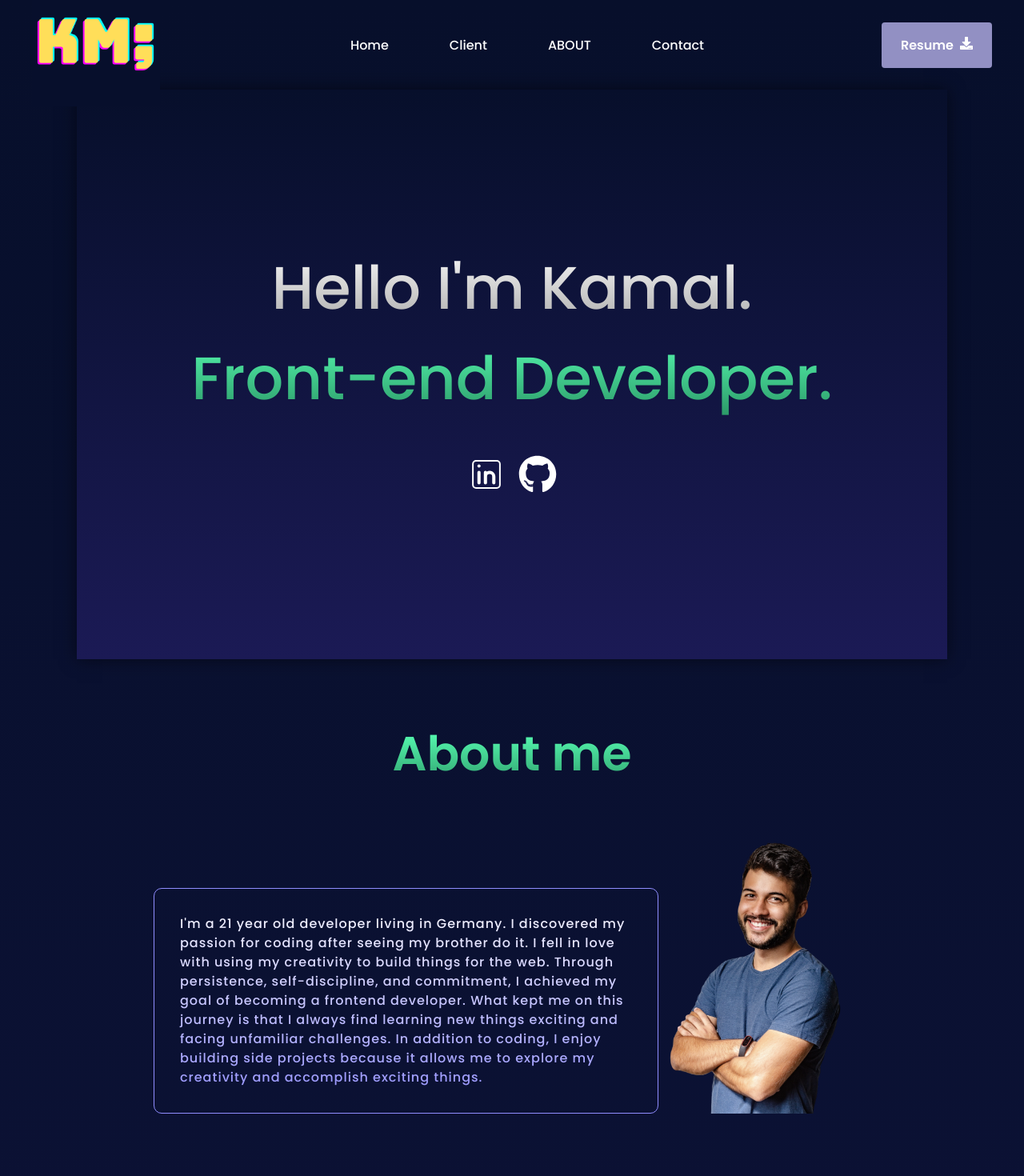
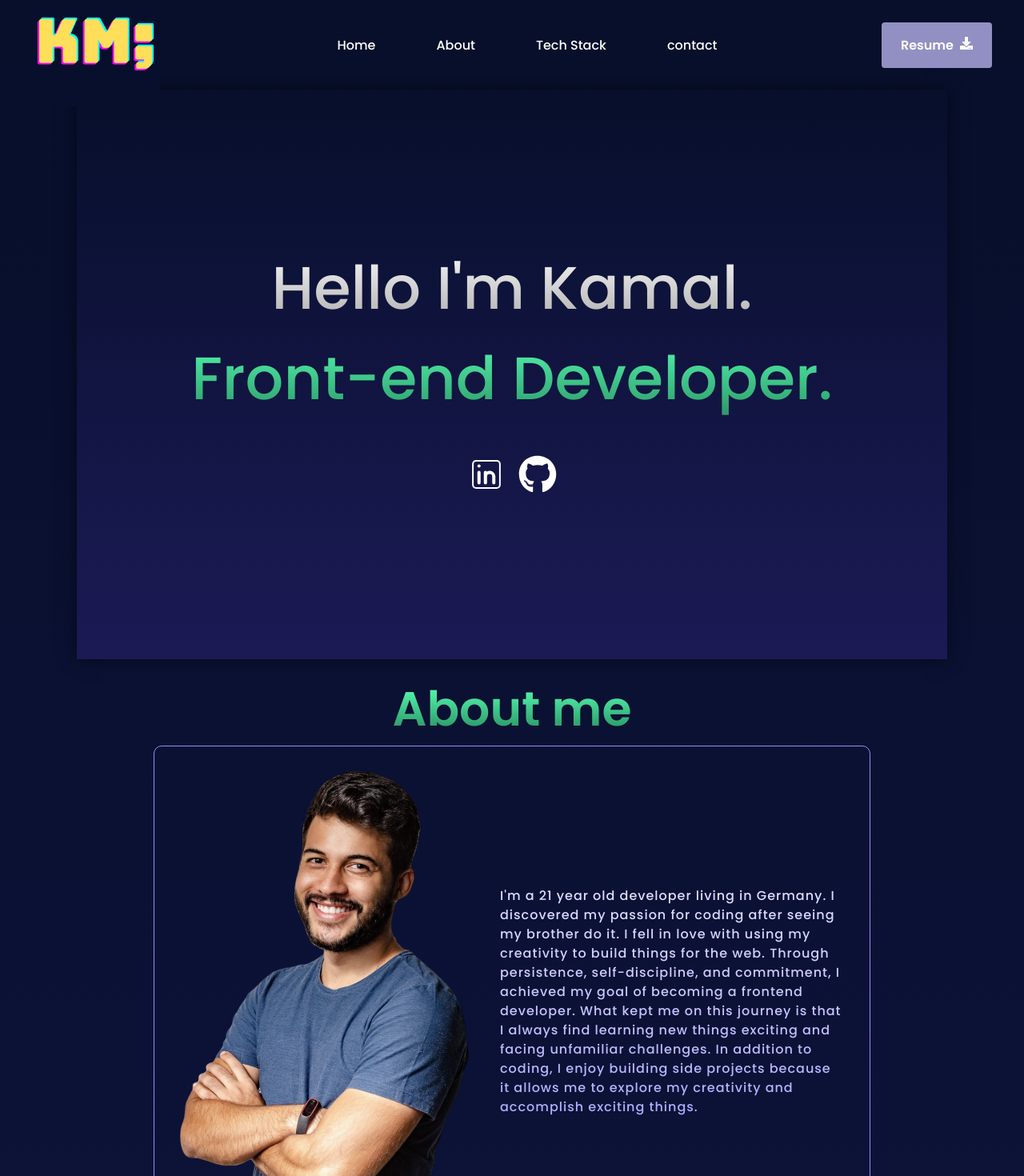
Before and after one commit to kaksioua/portfolio-app, a React (Vite) app: page / in a window 1280 px wide. Shown: the top 1470 px of the page at 80% size. Built offline with nearby package versions, Linux system fonts and the light colour scheme.

Commit message:
porfolio update

```diff
--- a/src/App.jsx
+++ b/src/App.jsx
@@ -14,10 +14,10 @@ function App() {
       <Intro />
       <About />
       <Techstack />
-      <Experience />
+      {/* <Experience /> */}
       <Project />
       {/* <Skill /> */}
-      <Works />
+      {/* <Works /> */}
       <Contact />
       <Footer />
     </>
--- a/src/componenets/about/About.jsx
+++ b/src/componenets/about/About.jsx
@@ -10,6 +10,8 @@ const About = () => {
       <div className="about-container">
         <div className="itro-content">
           <p className="introPara">
+            {' '}
+            <img src={aboutimg} alt="" />
             I'm a 21 year old developer living in Germany. I discovered my
             passion for coding after seeing my brother do it. I fell in love
             with using my creativity to build things for the web. Through
@@ -20,7 +22,6 @@ const About = () => {
             because it allows me to explore my creativity and accomplish
             exciting things.
           </p>{' '}
-          <img src={aboutimg} alt="" />
         </div>
         {/* <div className="about-img"></div> */}
       </div>
--- a/src/componenets/about/aboutest.css
+++ b/src/componenets/about/aboutest.css
@@ -1,11 +1,13 @@
 #about {
-  /* height: calc(100vh - 5rem); */
-  height: 100vh;
+  height: calc(100vh + 5rem);
+  /* height: 100vh; */
   width: 100vw;
   max-width: 70vw;
   margin: 0 auto;
   display: flex;
   flex-direction: column;
+  justify-content: baseline;
+  align-items: center;
 }
 .title-container h1 {
   text-align: center;
@@ -16,20 +18,26 @@
   font-size: 3.75rem;
   font-weight: 700;
   line-height: 1;
-  height: 5rem;
+  margin-bottom: 1rem;
+  margin-top: 2rem;
+  /* height: 5rem; */
 }
 .itro-content {
   display: flex;
 
   justify-content: center;
 }
-.itro-content img {
-  height: 25rem;
+
+.introPara img {
+  align-self: flex-end;
+  height: 85vh;
   width: 25rem;
   object-fit: cover;
-  align-self: flex-start;
 }
 .itro-content p {
+  height: 80vh;
+  display: flex;
+  align-items: center;
   padding: 2rem;
   align-self: flex-end;
   font-size: 16px;
--- a/src/componenets/contact/Contact.jsx
+++ b/src/componenets/contact/Contact.jsx
@@ -39,6 +39,7 @@ const Contact = () => {
 function Contactme() {
   return (
     <div id="contact">
+      <div className="contact">
         <h1 className="contactpagetitle">Contact Me</h1>
         <span className="contactdesc">
           please fill ou the form below to contact me
@@ -63,6 +64,7 @@ function Contactme() {
           </div>
         </form>
       </div>
+    </div>
   )
 }
 export default Contact
--- a/src/componenets/intro/intro.css
+++ b/src/componenets/intro/intro.css
@@ -16,9 +16,7 @@
   overflow-x: hidden;
 } */
 #intro {
-  height: calc(
-    100vh - 5.5rem
-  ); /* Adjust the height to leave space for the header/footer */
+  height: calc(100vh - 5.5rem);
   display: grid;
   grid-template-rows: 1fr;
   max-width: 85vw;
@@ -30,6 +28,7 @@
   background: linear-gradient(to bottom, #070f2b, #1b1a55);
   box-shadow: 0 0 20px rgba(0, 0, 0, 0.5);
   z-index: -1;
+  margin-bottom: 0;
   background-blend-mode: multiply;
   overflow-x: hidden;
 }
--- a/src/componenets/navBar/NavBar.jsx
+++ b/src/componenets/navBar/NavBar.jsx
@@ -56,19 +56,6 @@ const Navbar = () => {
         <li>
           <Link
             activeClass="active"
-            to="clients"
-            spy={true}
-            smooth={true}
-            offset={-100}
-            duration={500}
-            className="desktopMenuItem"
-          >
-            Client
-          </Link>
-        </li>
-        <li>
-          <Link
-            activeClass="active"
             to="about"
             spy={true}
             smooth={true}
@@ -76,7 +63,20 @@ const Navbar = () => {
             duration={500}
             className="desktopMenuItem"
           >
-            ABOUT
+            About
+          </Link>
+        </li>
+        <li>
+          <Link
+            activeClass="active"
+            to="teck-stack"
+            spy={true}
+            smooth={true}
+            offset={-100}
+            duration={500}
+            className="desktopMenuItem"
+          >
+            Tech Stack
           </Link>
         </li>
         <li>
@@ -89,7 +89,7 @@ const Navbar = () => {
             duration={500}
             className="desktopMenuItem"
           >
-            Contact
+            contact
           </Link>
         </li>
       </ul>
--- a/src/componenets/navBar/Navbar.css
+++ b/src/componenets/navBar/Navbar.css
@@ -1,8 +1,8 @@
 .navbar {
   height: 10px;
   width: fit-content;
-  margin: 2rem auto 2rem;
-  padding: 1rem 2rem;
+  margin: 0 auto;
+  /* padding: 1rem 2rem;   */
   /* max-width: 75rem; */
   max-width: 80%;
   display: flex;
--- a/src/componenets/navBar/navbarstyl.css
+++ b/src/componenets/navBar/navbarstyl.css
@@ -43,7 +43,7 @@ ul li:hover {
   color: #e1fbd6;
   background: rgba(33, 33, 47, 0.45);
 }
-.desktopMenu .scrolled {
+.desktopMenu.scrolled {
   transition: all 0.7s ease;
   position: fixed;
   right: 0;
--- a/src/componenets/project/Project.jsx
+++ b/src/componenets/project/Project.jsx
@@ -1,6 +1,9 @@
 import React from 'react'
 import './project.css'
 import project1 from '../../assets/portfolio-1.png'
+import git from '../../assets/icon/gitgit.png'
+import crudapp from '../../assets/crud-app.png'
+import edupage from '../../assets/edu.jpg'
 const Project = () => {
   return (
     <section id="project">
@@ -9,17 +12,17 @@ const Project = () => {
         <div className="projects">
           <div className="project">
             <div className="project-img">
-              <img src={project1} alt="" />
+              <img src={crudapp} alt="" />
             </div>
             <div className="project-content">
               <h3>2</h3>
               <h1 className="project-title">React js Crud-App</h1>
               <p className="project-desc">
-                Lorem ipsum dolor sit, amet consectetur adipisicing elit.
-                Dignissimos harum in incidunt error laudantium asperiores
-                aperiam nostrum totam blanditiis quos?
+                CRUD application equipped with an intuitive admin login feature.
+                Seamlessly navigate through employee data with the ability to
+                add, delete, and modify every aspect of employment records.
               </p>
-              <span>github icon</span>
+
               <div className="workd-button">
                 <button>
                   <a href="">
@@ -27,8 +30,11 @@ const Project = () => {
                   </a>
                 </button>
                 <button>
-                  <a href="">
-                    <span>github repo</span>
+                  <a href="https://github.com/kaksioua/crudapp">
+                    <span>
+                      <img src={git} alt="" />
+                      github repo
+                    </span>
                   </a>
                 </button>
               </div>
@@ -37,13 +43,11 @@ const Project = () => {
           <div className="project">
             <div className="project-content">
               <h3>2</h3>
-              <h1 className="project-title">React js Crud-App</h1>
+              <h1 className="project-title">Multi-Page Educational Website</h1>
               <p className="project-desc">
-                Lorem ipsum dolor sit, amet consectetur adipisicing elit.
-                Dignissimos harum in incidunt error laudantium asperiores
-                aperiam nostrum totam blanditiis quos?
+                fully responsive multi-page educational school website using
+                HTML, CSS and javascript.
               </p>
-              <span>github icon</span>
               <div className="workd-button">
                 <button>
                   <a href="">
@@ -51,14 +55,14 @@ const Project = () => {
                   </a>
                 </button>
                 <button>
-                  <a href="">
+                  <a href="https://github.com/kaksioua/edu-landingpage">
                     <span>github repo</span>
                   </a>
                 </button>
               </div>
-            </div>
+            </div>{' '}
             <div className="project-img">
-              <img src={project1} alt="" />
+              <img src={edupage} alt="" />
             </div>
           </div>
           <div className="project">
@@ -73,7 +77,7 @@ const Project = () => {
                 Dignissimos harum in incidunt error laudantium asperiores
                 aperiam nostrum totam blanditiis quos?
               </p>
-              <span>github icon</span>
+
               <div className="workd-button">
                 <button className="btn">
                   <a href="">
--- a/src/componenets/project/project.css
+++ b/src/componenets/project/project.css
@@ -1,7 +1,8 @@
 #project {
   height: 100%;
-  width: 100vw;
+  /* width: 100vw; */
   background: #070f2b;
+  /* margin: 0 auto; */
 }
 .project_container {
   max-width: 80vw;
@@ -30,9 +31,11 @@
   padding-bottom: 1.25rem;
 }
 .project {
-  display: grid;
+  /* display: grid;
   grid-template-columns: repeat(2, 1fr);
-  place-items: center;
+  place-items: center; */
+  display: flex;
+  flex-direction: row;
   text-align: left;
   background: #2a2a32;
   border-radius: 0.875rem;
@@ -70,7 +73,7 @@
 }
 
 .project-desc {
-  margin-bottom: 3rem;
+  margin-bottom: 2rem;
 }
 .workd-button {
   margin-top: 1rem;
@@ -80,6 +83,7 @@
   justify-content: start;
   color: white;
   gap: 10px;
+  margin-bottom: 3rem;
 }
 .workd-button button {
   padding: 0.56rem 1rem;
@@ -92,3 +96,53 @@
   text-transform: capitalize;
   font-size: 1rem;
 }
+
+@media screen and (min-width: 768px) and (max-width: 1024px) {
+  .projects {
+    margin-top: 2rem;
+    margin-bottom: 2rem;
+  }
+  .project {
+    flex-direction: column;
+    padding: 5px;
+  }
+  .project-content {
+    margin: 0 auto;
+    /* background: red; */
+    display: flex;
+    justify-content: center;
+  }
+
+  .workd-button {
+    display: flex;
+    justify-content: center;
+    margin-top: 20px;
+  }
+
+  .workd-button button {
+    margin: 0 10px;
+  }
+}
+
+@media screen and (max-width: 768px) {
+  .project {
+    flex-direction: column;
+    padding: 5px;
+  }
+  .project-content {
+    margin: 0 auto;
+    /* background: red; */
+    display: flex;
+    justify-content: center;
+  }
+
+  .workd-button {
+    display: flex;
+    justify-content: center;
+    margin-top: 20px;
+  }
+
+  .workd-button button {
+    margin: 0 10px;
+  }
+}
--- a/src/componenets/techstack/techstack.css
+++ b/src/componenets/techstack/techstack.css
@@ -86,9 +86,17 @@
   padding: 5px;
   border-radius: 2px;
   border: 1px solid #8a87e7;
-
   background: #151749;
   box-shadow: 0 2px 3px #0000003d;
+  display: flex;
+  align-items: center;
+  justify-content: center;
+}
+span img {
+  height: 1.5rem;
+  width: 1.5rem;
+
+  margin-right: 10px;
 }
 .skills-wrapper :hover {
   cursor: grab;
@@ -96,3 +104,15 @@
   background: #aeacff;
   color: black;
 }
+
+@media screen and (min-width: 768px) and (max-width: 1024px) {
+  .skills-items {
+    grid-template-columns: repeat(3, 1fr);
+  }
+}
+
+@media screen and (max-width: 768px) {
+  .skills-items {
+    grid-template-columns: repeat(2, 1fr);
+  }
+}
```
Also changed, not shown: src/assets/crud-app.png (added), src/assets/edu.jpg (added). Lines whose indentation alone changed are shown as unchanged.
